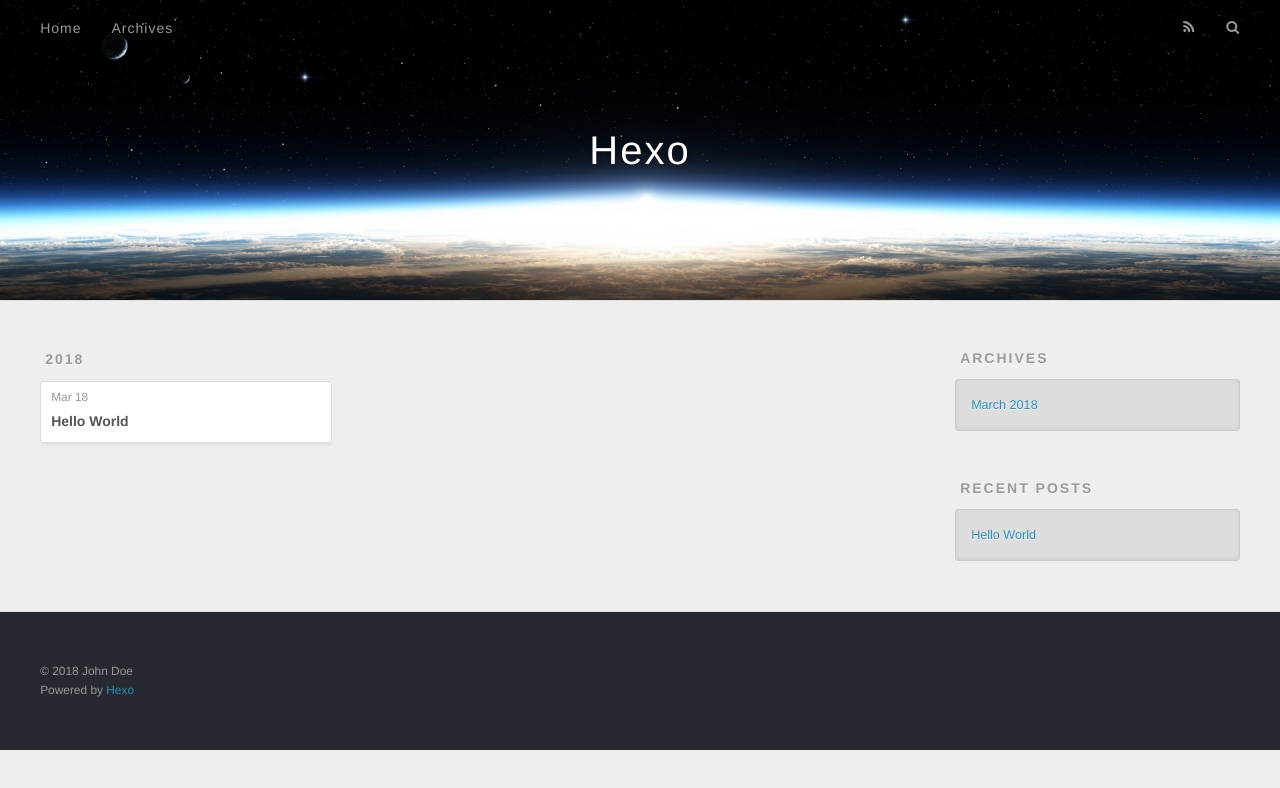
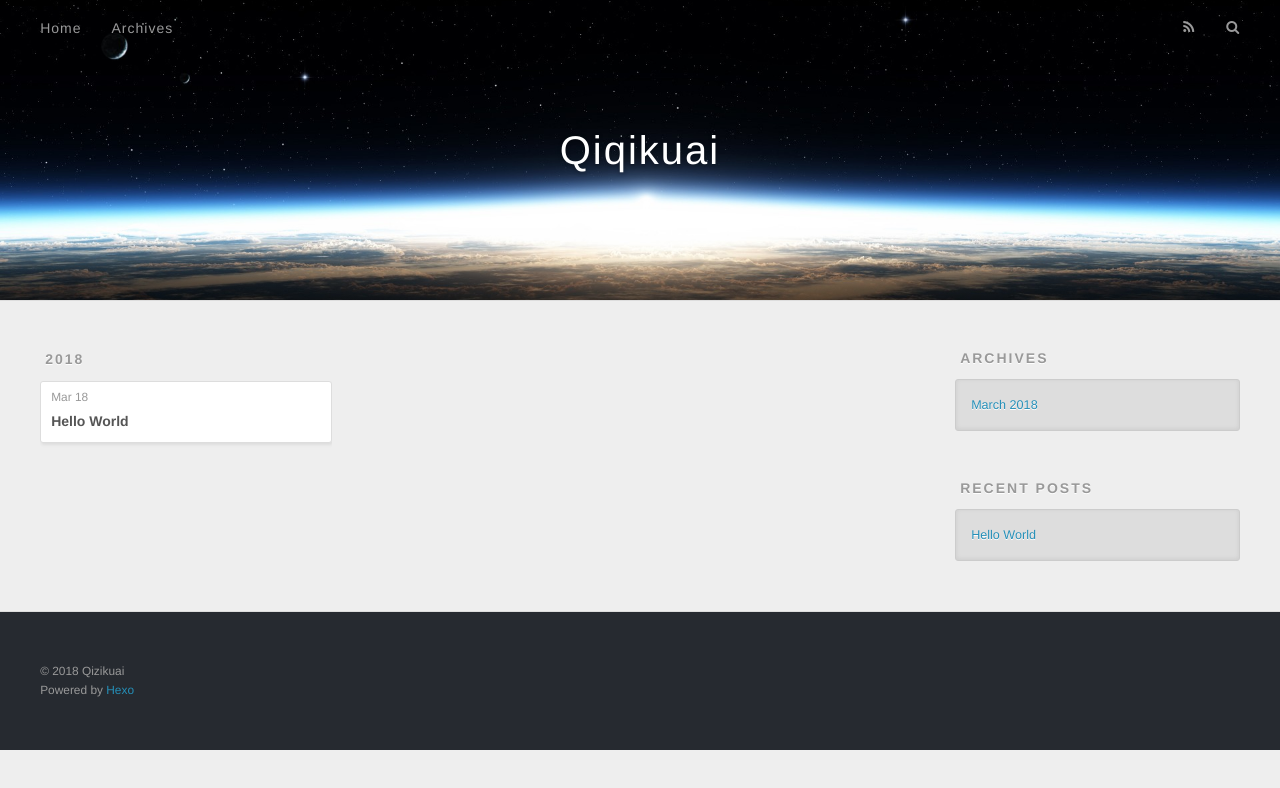
Before and after one commit to qizikuai/qizikuai.github.io, a plain HTML site: page archives/2018/03/index.html in a window 1280 px wide. Drawn offline with nearby package versions, Linux system fonts and the light colour scheme.

Commit message:
Site updated: 2018-03-18 17:00:06

```diff
--- a/archives/2018/03/index.html
+++ b/archives/2018/03/index.html
@@ -3,16 +3,19 @@
 <head>
   <meta charset="utf-8">
 
-  <title>Archives: 2018/3 | Hexo</title>
+  <title>Archives: 2018/3 | Qiqikuai</title>
   <meta name="viewport" content="width=device-width, initial-scale=1, maximum-scale=1">
-  <meta property="og:type" content="website">
-<meta property="og:title" content="Hexo">
+  <meta name="description" content="Study">
+<meta property="og:type" content="website">
+<meta property="og:title" content="Qiqikuai">
 <meta property="og:url" content="http://yoursite.com/archives/2018/03/index.html">
-<meta property="og:site_name" content="Hexo">
+<meta property="og:site_name" content="Qiqikuai">
+<meta property="og:description" content="Study">
 <meta name="twitter:card" content="summary">
-<meta name="twitter:title" content="Hexo">
+<meta name="twitter:title" content="Qiqikuai">
+<meta name="twitter:description" content="Study">
 
-    <link rel="alternate" href="/atom.xml" title="Hexo" type="application/atom+xml">
+    <link rel="alternate" href="/atom.xml" title="Qiqikuai" type="application/atom+xml">
 
 
     <link rel="icon" href="/favicon.png">
@@ -33,7 +36,7 @@
   <div id="header-outer" class="outer">
     <div id="header-title" class="inner">
       <h1 id="logo-wrap">
-        <a href="/" id="logo">Hexo</a>
+        <a href="/" id="logo">Qiqikuai</a>
       </h1>
 
     </div>
@@ -137,7 +140,7 @@
 
   <div class="outer">
     <div id="footer-info" class="inner">
-      &copy; 2018 John Doe<br>
+      &copy; 2018 Qizikuai<br>
       Powered by <a href="http://hexo.io/" target="_blank">Hexo</a>
     </div>
   </div>
```
Also changed, not shown: 2018/03/18/hello-world/index.html (+6 -6 lines), archives/2018/index.html (+11 -8 lines), archives/index.html (+11 -8 lines), index.html (+12 -9 lines).
